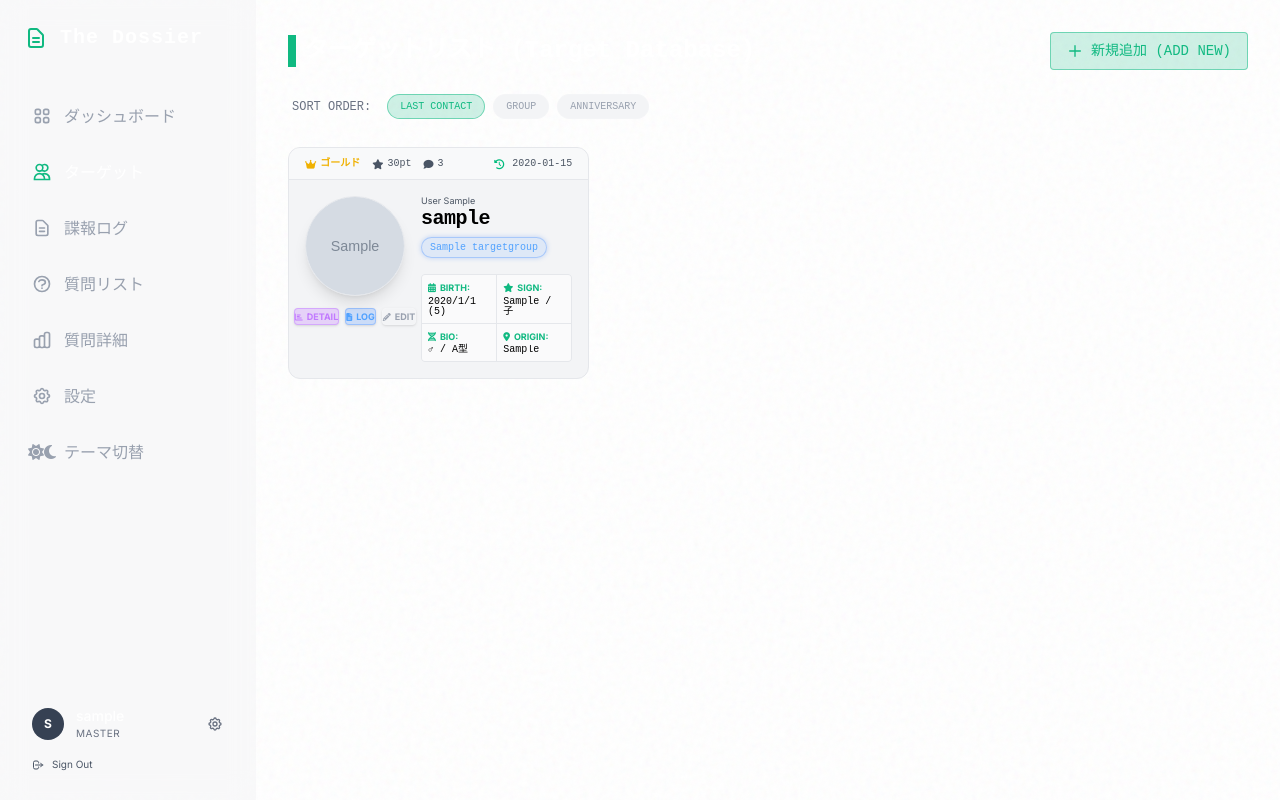
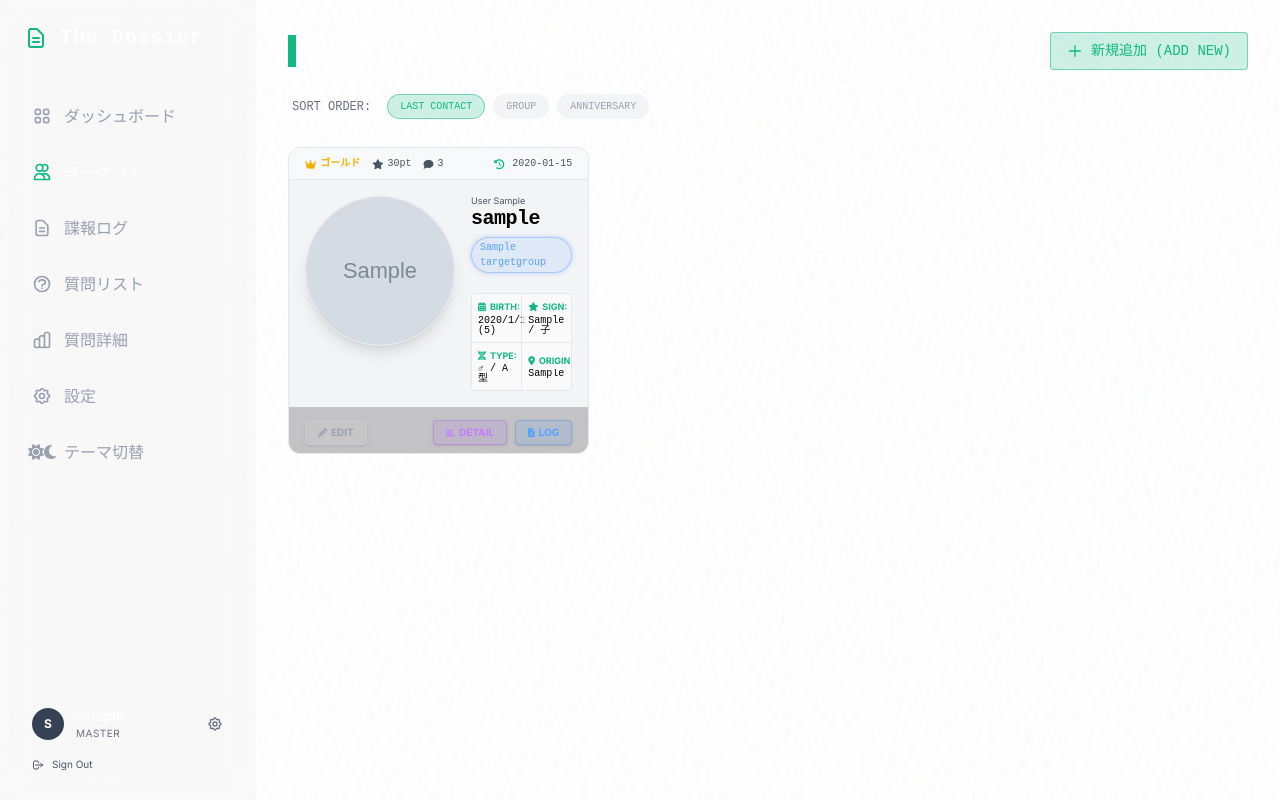
Before and after one commit to studiok12logic-eng/The-Dossier, a Django app: page /targets/ in a window 1280 px wide. Run offline with Django 5.2, Linux system fonts and the light colour scheme; a user stored in the database is signed in; tables that the repository leaves empty hold one stand-in row (values such as "Sample post"); grey boxes marked "Sample" are stand-in pictures; style sheets or scripts are compiled from the project's sources; some libraries are stand-ins or nearby versions.

Commit message:
UI: Update target card styling (150px avatar, footer buttons)

```diff
--- a/templates/target_list.html
+++ b/templates/target_list.html
@@ -36,7 +36,7 @@
     <div class="grid grid-cols-1 md:grid-cols-2 lg:grid-cols-3 gap-6 overflow-y-auto pb-4 pr-2">
         {% for target in targets %}
         <div
-            class="bg-surface border border-border rounded-xl p-4 hover:border-primary/50 transition-all group relative overflow-hidden">
+            class="bg-surface border border-border rounded-xl p-4 hover:border-primary/50 transition-all group relative overflow-hidden flex flex-col h-full">
             <!-- Header Bar (Rank & Last Contact) -->
             <div class="flex justify-between items-center bg-background/40 -mx-4 -mt-4 mb-4 px-4 py-2 border-b border-border">
                 <!-- Left: Rank & Stats -->
@@ -58,39 +58,23 @@
                 </div>
             </div>
 
-            <!-- Inner Card Content -->
-            <div class="flex items-start gap-4">
-                <!-- Left Column: Avatar & Buttons -->
-                <div class="flex flex-col gap-2 items-center shrink-0" style="width: 100px;">
-                    <!-- Avatar (Fixed 100px) -->
+            <!-- Inner Card Content (Flex Grow) -->
+            <div class="flex items-start gap-4 flex-1">
+                <!-- Left Column: Avatar Only -->
+                <div class="flex flex-col gap-2 items-center shrink-0">
+                    <!-- Avatar (Fixed 150px) -->
                     <div class="rounded-full bg-background border border-border overflow-hidden relative shadow-lg shrink-0"
-                         style="width: 100px; height: 100px; min-width: 100px; min-height: 100px;">
+                         style="width: 150px; height: 150px; min-width: 150px; min-height: 150px;">
                         {% if target.avatar %}
                         <img src="{{ target.avatar.url }}" class="w-full h-full object-cover">
                         {% else %}
-                        <div class="w-full h-full flex items-center justify-center text-xl text-text-sub">{{ target.nickname|slice:":1" }}</div>
+                        <div class="w-full h-full flex items-center justify-center text-4xl text-text-sub">{{ target.nickname|slice:":1" }}</div>
                         {% endif %}
-                    </div>
-
-                    <!-- Action Buttons -->
-                    <div class="flex gap-1.5 w-full justify-center mt-1">
-                        <a href="{% url 'target_detail' %}?target_id={{ target.pk }}"
-                           class="flex-1 py-0.5 bg-purple-500/20 hover:bg-purple-500/30 text-purple-400 border border-purple-500/30 rounded text-[9px] font-bold transition text-center flex items-center justify-center gap-1 shadow-sm leading-tight">
-                           <i class="fas fa-chart-bar text-[8px]"></i> DETAIL
-                        </a>
-                        <a href="{% url 'intelligence_log' %}?target_id={{ target.pk }}"
-                           class="flex-1 py-0.5 bg-blue-500/20 hover:bg-blue-500/30 text-blue-400 border border-blue-500/30 rounded text-[9px] font-bold transition text-center flex items-center justify-center gap-1 shadow-sm leading-tight">
-                           <i class="fas fa-file-alt text-[8px]"></i> LOG
-                        </a>
-                        <a href="{% url 'target_edit' target.pk %}"
-                           class="flex-1 py-0.5 bg-white/5 hover:bg-white/10 text-gray-400 border border-white/10 rounded text-[9px] font-bold transition text-center flex items-center justify-center gap-1 shadow-sm leading-tight">
-                           <i class="fas fa-pencil-alt text-[8px]"></i> EDIT
-                        </a>
                     </div>
                 </div>
 
                 <!-- Right Column: Detailed Info -->
-                <div class="flex-1 min-w-0 flex flex-col justify-between gap-1">
+                <div class="flex-1 min-w-0 flex flex-col gap-2">
                     <div>
                         <!-- Line 1: Name (Small, No Age) -->
                         <div class="text-[9px] text-text-sub leading-none mb-1">
@@ -115,7 +99,7 @@
                     </div>
 
                     <!-- Line 4: Info Grid (2x2) -->
-                    <div class="grid grid-cols-2 gap-px bg-border border border-border rounded overflow-hidden">
+                    <div class="grid grid-cols-2 gap-px bg-border border border-border rounded overflow-hidden mt-auto">
                         <!-- Box 1: BIRTH -->
                         <div class="bg-background/80 p-1.5 flex flex-col justify-center">
                             <div class="text-[9px] text-primary font-bold flex items-center gap-1 mb-0.5">
@@ -140,10 +124,10 @@
                         <!-- Box 3: BIO -->
                         <div class="bg-background/80 p-1.5 flex flex-col justify-center">
                             <div class="text-[9px] text-primary font-bold flex items-center gap-1 mb-0.5">
-                                <i class="fas fa-dna"></i> BIO:
+                                <i class="fas fa-dna"></i> TYPE:
                             </div>
                             <div class="text-[10px] text-text-main font-mono leading-none">
-                                {{ target.gender_symbol }} / {% if target.blood_type %}{{ target.blood_type }}型{% else %}Type-?{% endif %}
+                                {{ target.gender_symbol }} / {% if target.blood_type %}{{ target.blood_type }}型{% else %}?{% endif %}
                             </div>
                         </div>
 
@@ -159,6 +143,27 @@
                     </div>
                 </div>
             </div>
+
+            <!-- Card Footer: Actions (Bottom) -->
+            <div class="mt-4 pt-3 border-t border-white/5 flex justify-between items-center bg-black/20 -mx-4 -mb-4 px-4 py-2">
+                 <!-- Left: EDIT -->
+                 <a href="{% url 'target_edit' target.pk %}"
+                    class="px-3 py-1 bg-white/5 hover:bg-white/10 text-gray-400 hover:text-white border border-white/10 rounded text-[10px] font-bold transition flex items-center gap-1 shadow-sm">
+                    <i class="fas fa-pencil-alt text-[9px]"></i> EDIT
+                 </a>
+
+                 <!-- Right: LOG, DETAIL -->
+                 <div class="flex gap-2">
+                    <a href="{% url 'target_detail' %}?target_id={{ target.pk }}"
+                       class="px-3 py-1 bg-purple-500/10 hover:bg-purple-500/20 text-purple-400 hover:text-purple-300 border border-purple-500/30 rounded text-[10px] font-bold transition flex items-center gap-1 shadow-sm">
+                       <i class="fas fa-chart-bar text-[9px]"></i> DETAIL
+                    </a>
+                    <a href="{% url 'intelligence_log' %}?target_id={{ target.pk }}"
+                       class="px-3 py-1 bg-blue-500/10 hover:bg-blue-500/20 text-blue-400 hover:text-blue-300 border border-blue-500/30 rounded text-[10px] font-bold transition flex items-center gap-1 shadow-sm">
+                       <i class="fas fa-file-alt text-[9px]"></i> LOG
+                    </a>
+                 </div>
+            </div>
         </div>
         {% empty %}
         <div class="col-span-full text-center py-20 text-gray-500 font-mono">
```
